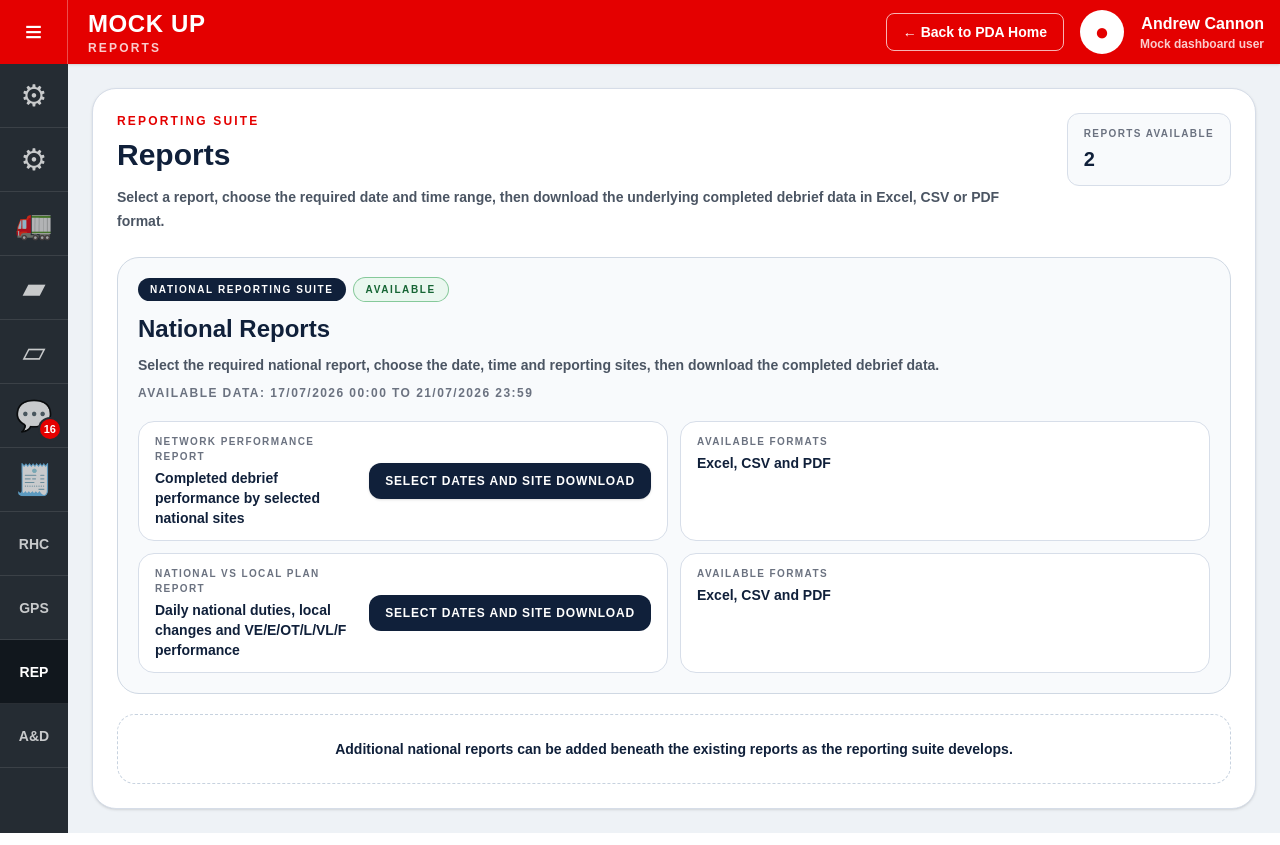
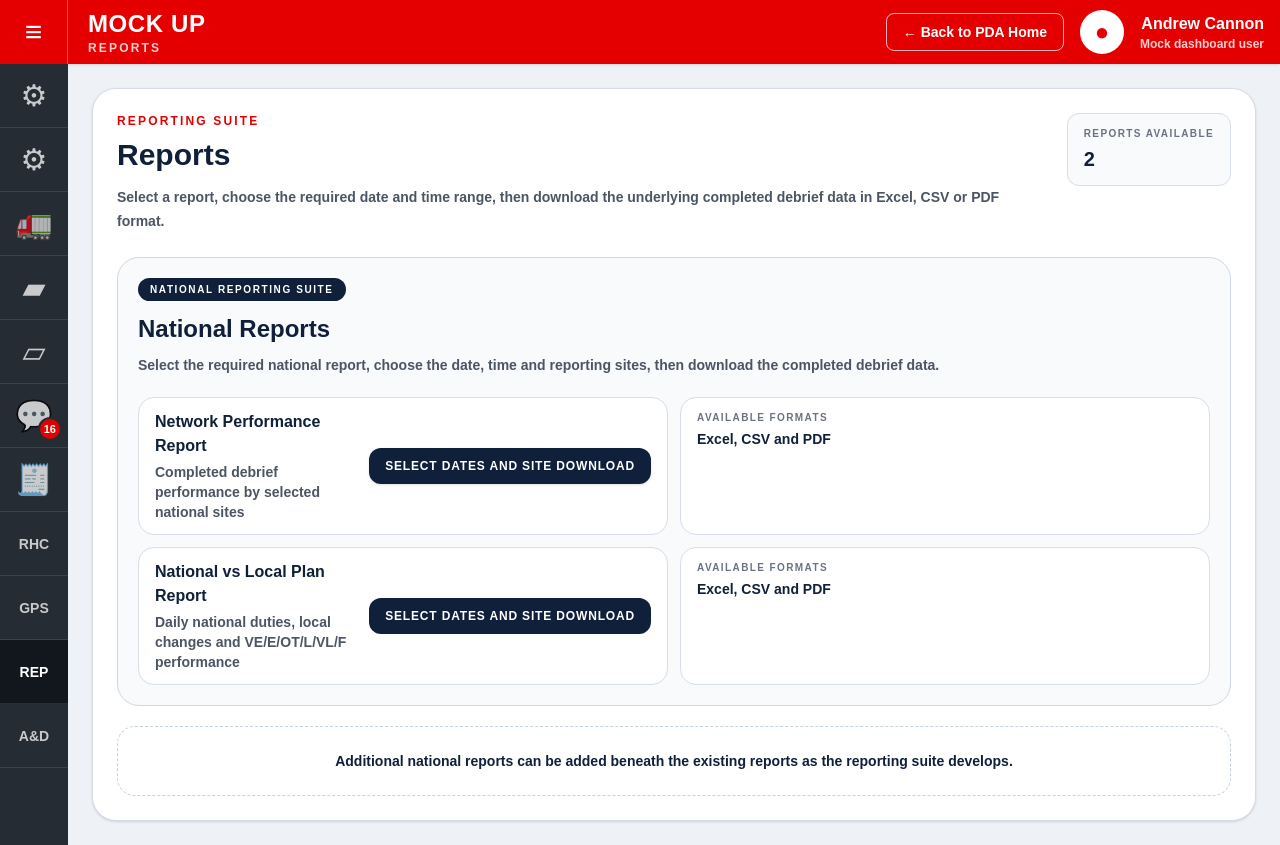
Before and after one commit to acannon76/rugby-league-supporter-web, a Next.js app: page /internal/app-ideas/link-message-mock/reports in a window 1280 px wide. Built offline with nearby package versions, Linux system fonts and the light colour scheme.

Commit message:
changes to the reporting page

```diff
--- a/src/app/internal/app-ideas/link-message-mock/reports/NationalLocalPlanReport.tsx
+++ b/src/app/internal/app-ideas/link-message-mock/reports/NationalLocalPlanReport.tsx
@@ -53,8 +53,8 @@ export function NationalLocalPlanReport({ locations }: { locations: string[] })
     <>
       <div className="flex flex-col gap-3 rounded-[16px] border border-[#d7dee9] bg-white px-4 py-3 sm:flex-row sm:items-center sm:justify-between">
         <div className="min-w-0">
-          <p className="text-[10px] font-black uppercase tracking-[0.14em] text-[#6b7280]">National vs Local Plan Report</p>
-          <p className="mt-1 text-sm font-black text-[#10203a]">Daily national duties, local changes and VE/E/OT/L/VL/F performance</p>
+          <p className="text-base font-black text-[#10203a]">National vs Local Plan Report</p>
+          <p className="mt-1 text-sm font-semibold text-[#4b5563]">Daily national duties, local changes and VE/E/OT/L/VL/F performance</p>
         </div>
         <button type="button" onClick={() => setOpen(true)} className="shrink-0 rounded-xl bg-[#10203a] px-4 py-2.5 text-xs font-black uppercase tracking-[0.07em] text-white hover:bg-[#1e3558]">Select dates and site download</button>
       </div>
--- a/src/app/internal/app-ideas/link-message-mock/reports/page.tsx
+++ b/src/app/internal/app-ideas/link-message-mock/reports/page.tsx
@@ -450,18 +450,10 @@ export default function ReportsPage() {
                     <span className="rounded-full bg-[#10203a] px-3 py-1 text-[10px] font-black uppercase tracking-[0.16em] text-white">
                       National reporting suite
                     </span>
-                    <span className="rounded-full bg-[#eaf7ef] px-3 py-1 text-[10px] font-black uppercase tracking-[0.16em] text-[#166534] ring-1 ring-[#86c99a]">
-                      Available
-                    </span>
                   </div>
                   <h2 className="mt-3 text-2xl font-black text-[#10203a]">National Reports</h2>
                   <p className="mt-2 max-w-4xl text-sm font-bold leading-6 text-[#4b5563]">
                     Select the required national report, choose the date, time and reporting sites, then download the completed debrief data.
-                  </p>
-                  <p className="mt-2 text-xs font-black uppercase tracking-[0.12em] text-[#6b7280]">
-                    {reportRange
-                      ? `Available data: ${formatDateOnly(reportRange.startDate)} 00:00 to ${formatDateOnly(reportRange.endDate)} 23:59`
-                      : "Preparing the latest five completed days"}
                   </p>
                 </div>
               </div>
@@ -835,8 +827,8 @@ function ReportActionCard({ onOpen, disabled }: { onOpen: () => void; disabled:
   return (
     <div className="flex flex-col gap-3 rounded-[16px] border border-[#d7dee9] bg-white px-4 py-3 sm:flex-row sm:items-center sm:justify-between">
       <div className="min-w-0">
-        <p className="text-[10px] font-black uppercase tracking-[0.14em] text-[#6b7280]">Network Performance Report</p>
-        <p className="mt-1 text-sm font-black text-[#10203a]">Completed debrief performance by selected national sites</p>
+        <p className="text-base font-black text-[#10203a]">Network Performance Report</p>
+        <p className="mt-1 text-sm font-semibold text-[#4b5563]">Completed debrief performance by selected national sites</p>
       </div>
       <button
         type="button"
```
